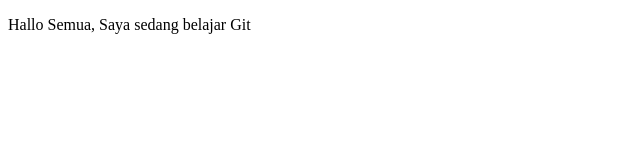
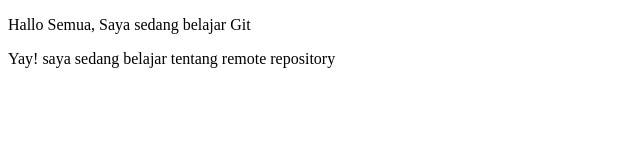
Before and after one commit to Majid-21/belajar-git, a plain HTML site: page index.html in a window 1280 px wide. Shown: the whole page, without its empty margins (0-640 px from the left). Drawn offline with Linux system fonts and the light colour scheme.

Commit message:
mengubah judul dan teks di body

```diff
--- a/index.html
+++ b/index.html
@@ -2,9 +2,10 @@
 <html>
 <head>
 	<meta charset="utf-8">
-	<title>Belajar Git - Project 01</title>
+	<title>Belajar Git : Remote Repositort</title>
 </head>
 <body>
 	<p>Hallo Semua, Saya sedang belajar Git</p>
+	<p>Yay! saya sedang belajar tentang remote repository</p>
 </body>
 </html>
```
